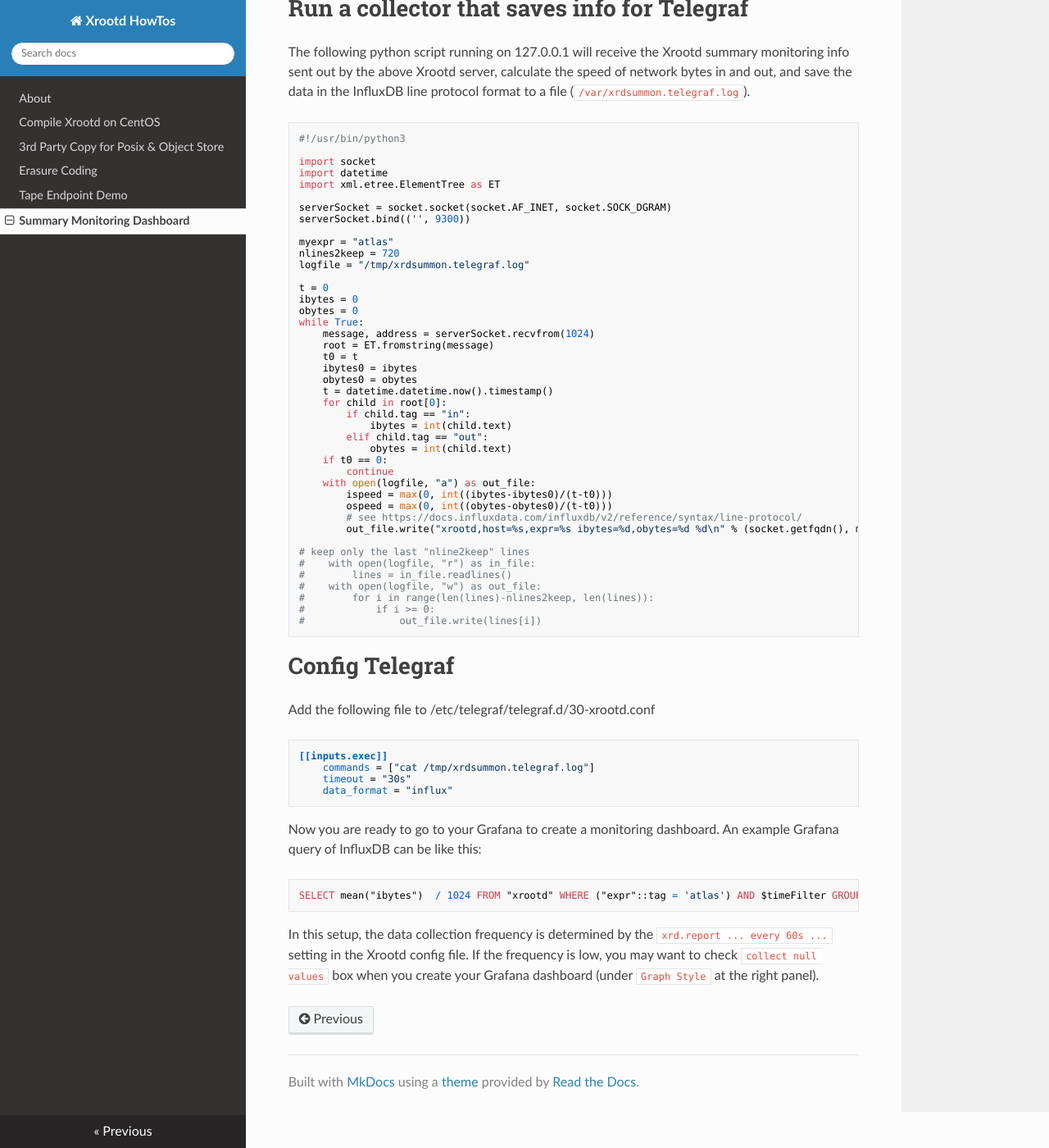
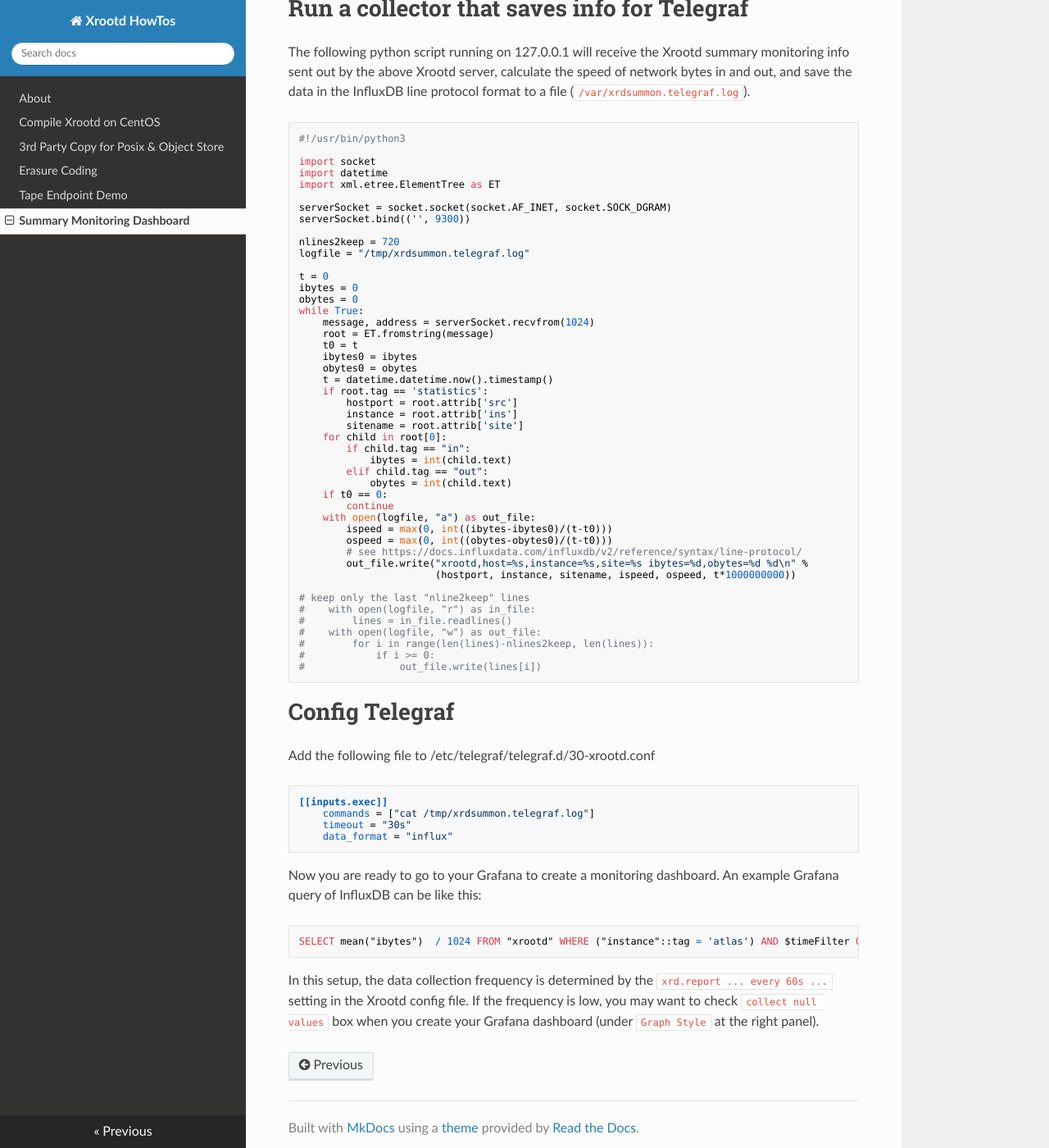
Before and after one commit to xrootd/howto, an MkDocs documentation site: the page built from docs/SummaryMonDashboard/README.md, in a window 1280 px wide and 1400 px high, scrolled down 419 px. Shown: the whole window at 82% size. Built offline with MkDocs 1.6.1, drawn with Linux system fonts in a browser that asks for light colours; nearby versions of some CDN libraries.

Commit message:
Update python script

````diff
--- a/docs/SummaryMonDashboard/README.md
+++ b/docs/SummaryMonDashboard/README.md
@@ -25,7 +25,6 @@ import xml.etree.ElementTree as ET
 serverSocket = socket.socket(socket.AF_INET, socket.SOCK_DGRAM)
 serverSocket.bind(('', 9300))
 
-myexpr = "atlas"
 nlines2keep = 720
 logfile = "/tmp/xrdsummon.telegraf.log"
 
@@ -39,6 +38,10 @@ while True:
     ibytes0 = ibytes
     obytes0 = obytes
     t = datetime.datetime.now().timestamp()
+    if root.tag == 'statistics':
+        hostport = root.attrib['src']
+        instance = root.attrib['ins']
+        sitename = root.attrib['site']
     for child in root[0]:
         if child.tag == "in":
             ibytes = int(child.text)
@@ -50,7 +53,8 @@ while True:
         ispeed = max(0, int((ibytes-ibytes0)/(t-t0)))
         ospeed = max(0, int((obytes-obytes0)/(t-t0)))
         # see https://docs.influxdata.com/influxdb/v2/reference/syntax/line-protocol/
-        out_file.write("xrootd,host=%s,expr=%s ibytes=%d,obytes=%d %d\n" % (socket.getfqdn(), myexpr, ispeed, ospeed, t*1000000000))
+        out_file.write("xrootd,host=%s,instance=%s,site=%s ibytes=%d,obytes=%d %d\n" %
+                       (hostport, instance, sitename, ispeed, ospeed, t*1000000000))
 
 # keep only the last "nline2keep" lines
 #    with open(logfile, "r") as in_file:
@@ -74,7 +78,7 @@ Add the following file to /etc/telegraf/telegraf.d/30-xrootd.conf
 Now you are ready to go to your Grafana to create a monitoring dashboard. An example Grafana query of InfluxDB
 can be like this:
 ```
-SELECT mean("ibytes")  / 1024 FROM "xrootd" WHERE ("expr"::tag = 'atlas') AND $timeFilter GROUP BY time($__interval) fill(null)
+SELECT mean("ibytes")  / 1024 FROM "xrootd" WHERE ("instance"::tag = 'atlas') AND $timeFilter GROUP BY time($__interval) fill(null)
 ```
 
 In this setup, the data collection
````
